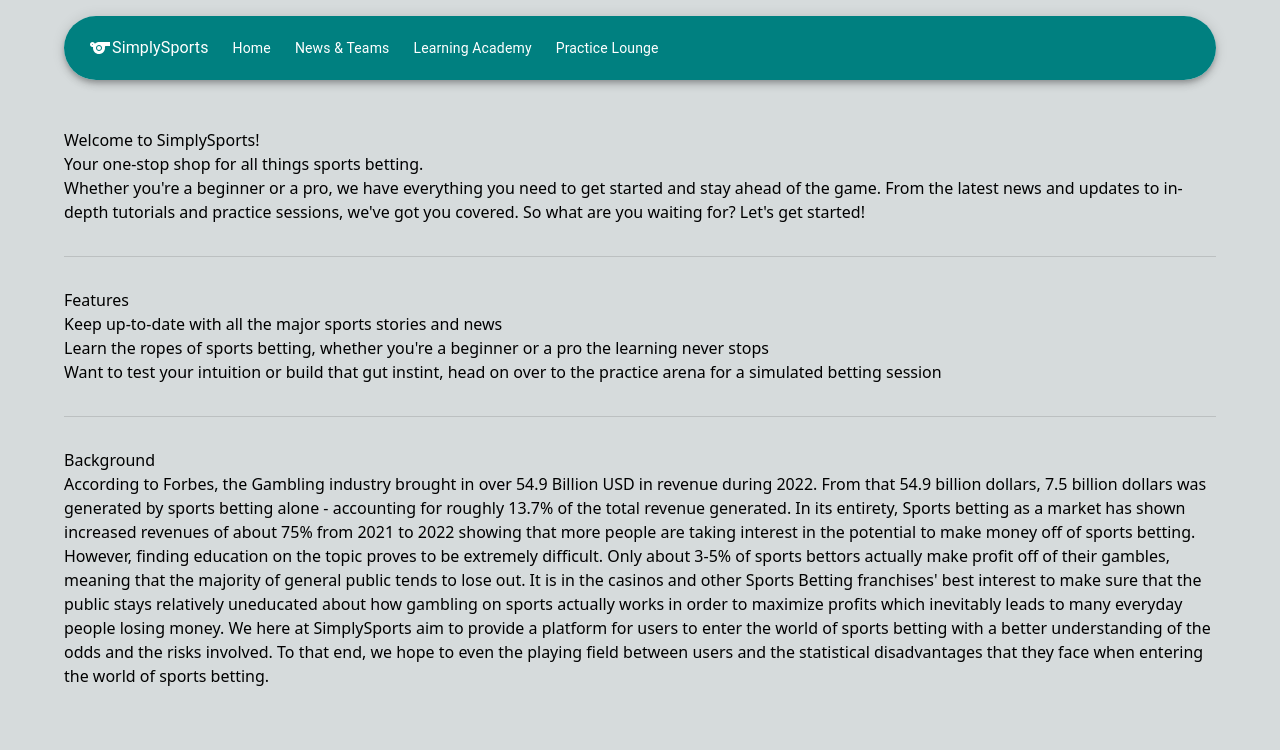
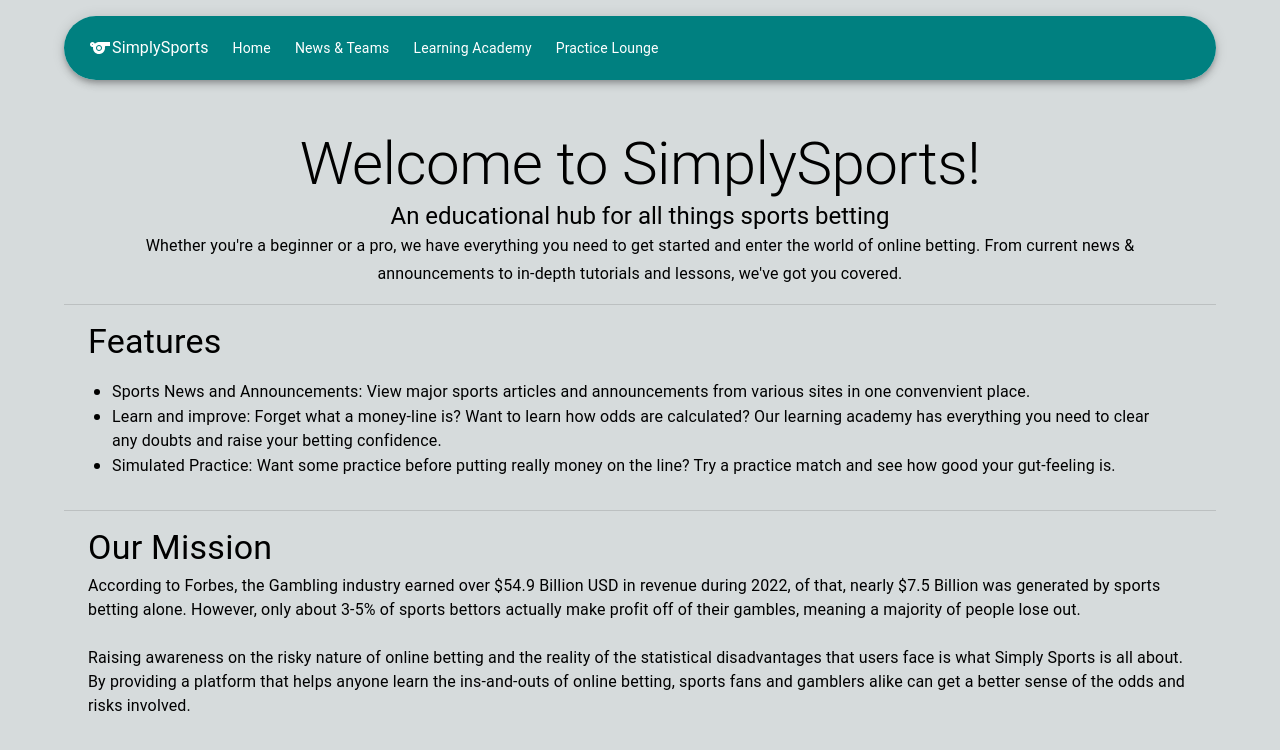
Before and after one commit to ja-perez/simply-sports, a Next.js app: page / in a window 1280 px wide. Shown: the top 750 px of the page. Built offline with nearby package versions, Linux system fonts and the light colour scheme.

Commit message:
Finished basic styling and content updates for home page.

```diff
--- a/src/app/page.tsx
+++ b/src/app/page.tsx
@@ -1,5 +1,5 @@
 import TopBarNav from '@/components/top-bar-nav';
-import { Hero, Features, Background } from '@/components/home';
+import { Hero, Features, Background, AboutUs } from '@/components/home';
 import Container from '@mui/material/Container';
 import Grid from '@mui/material/Grid';
 import Divider from '@mui/material/Divider';
--- a/src/components/home.tsx
+++ b/src/components/home.tsx
@@ -1,38 +1,111 @@
+import Container from '@mui/material/Container'
+import Typography from '@mui/material/Typography'
+
 export function Hero() {
     return (
-        <section>
-            <h2>Welcome to SimplySports!</h2>
-            <h3>Your one-stop shop for all things sports betting.</h3>
-            <section id="hero-text">
-                <p>
-                    Whether you&apos;re a beginner or a pro, we have everything you need to get started and stay ahead of the game.
-                    From the latest news and updates to in-depth tutorials and practice sessions, we&apos;ve got you covered. So what are you waiting for? Let&apos;s get started!
-                </p>
-            </section>
-        </section>
+        <>
+        <Container
+            sx={{
+                display: 'flex',
+                flexDirection: 'column',
+                alignItems: 'center',
+                height: "100%",
+            }}
+            id="hero-container"
+        >
+            <Typography variant="h2" id="hero-title">
+                Welcome to SimplySports!
+                </Typography>
+            <Typography variant="h5" id="hero-subtitle">
+                An educational hub for all things sports betting
+                </Typography>
+
+            {/* <Container sx={{ padding: "15px" }} id="hero-divider-container">
+                <Divider variant="middle" aria-hidden="true" flexItem/>
+            </Container> */}
+
+            <Typography variant="subtitle1" id="hero-content-body" align="center">
+                Whether you&apos;re a beginner or a pro, we have everything you need to get started and enter the world of online betting.
+                From current news & announcements to in-depth tutorials and lessons, we&apos;ve got you covered.
+                </Typography>
+            </Container>
+        </>
     );
 }
 
 export function Features() {
     return (
-        <section>
-            <h2>Features</h2>
-            <section>
-                <ul>
-                    <li>Keep up-to-date with all the major sports stories and news</li>
-                    <li>Learn the ropes of sports betting, whether you&apos;re a beginner or a pro the learning never stops</li>
-                    <li>Want to test your intuition or build that gut instint, head on over to the practice arena for a simulated betting session</li>
+        <>
+        <Container
+            sx={{
+                display: 'flex',
+                flexDirection: 'column',
+                height: "100%",
+            }}
+            id="features-container"
+        >
+            <Typography variant="h4" id="features-title"
+                sx={{
+                    // border: '1px solid black',
+                    // borderRadius: '15px',
+                    // width: 'fit-content',
+                }}
+            >
+                Features
+                </Typography>
+            <Container id="features-list-container">
+                <ul className="list-disc py-4">
+                    <li>
+                        <Typography variant="body1">
+                            Sports News and Announcements: View major sports articles and announcements from various sites in one convenvient place.
+                            </Typography>
+                        </li>
+                    <li>
+                        <Typography variant="body1">
+                            Learn and improve: Forget what a money-line is? Want to learn how odds are calculated? Our learning academy has everything you need to clear any doubts and raise your betting confidence.
+                            </Typography>
+                        </li>
+                    <li>
+                        <Typography variant="body1">
+                            Simulated Practice: Want some practice before putting really money on the line? Try a practice match and see how good your gut-feeling is.
+                            </Typography>
+                        </li>
                     </ul>
-            </section>
-        </section>
+                </Container>
+            </Container>
+        </>
     );
 }
 
 export function Background() {
     return (
-        <section>
-            <h2>Background</h2>
-            <p>
+        <>
+        <Container
+            sx={{
+                display: 'flex',
+                flexDirection: 'column',
+                alignItems: 'left',
+                height: "100%",
+            }}
+        >
+            <Typography variant="h4" id="background-title" sx={{ paddingBottom: "5px"}}>
+                Our Mission
+                </Typography>
+            <Typography variant="body1">
+                According to Forbes, the Gambling industry earned over $54.9 Billion USD in revenue during 2022, of that, nearly $7.5 Billion was generated by sports betting alone.
+                However, only about 3-5% of sports bettors actually make profit off of their gambles, meaning a majority of people lose out.
+                </Typography>
+                <br/>
+            <Typography variant="body1">
+                Raising awareness on the risky nature of online betting and the reality of the statistical disadvantages that users face is what Simply Sports is all about.
+                By providing a platform that helps anyone learn the ins-and-outs of online betting, sports fans and gamblers alike can get a better sense of the odds and risks involved.
+                </Typography>
+            </Container>
+        </>
+    );
+}
+
+{/* <Typography variant="body1" id="background-content">
 According to Forbes, the Gambling industry brought in over 54.9 Billion USD in revenue during 2022.
 From that 54.9 billion dollars, 7.5 billion dollars was generated by sports betting alone - accounting for roughly 13.7% of the total revenue generated.
 
@@ -44,7 +117,26 @@ export function Background() {
 
 We here at SimplySports aim to provide a platform for users to enter the world of sports betting with a better understanding of the odds and the risks involved.
 To that end, we hope to even the playing field between users and the statistical disadvantages that they face when entering the world of sports betting.
-            </p>
-        </section>
-    );
+    </Typography>  */}
+
+export function AboutUs() {
+    return (
+        <>
+        <Container>
+            <Typography variant="h4" id="about-us-title">
+                About Us
+                </Typography>
+            <Typography variant="body1" id="about-us-content">
+                Simply Sports was developed by a group of students from the University of Nevada-Reno, as a demonstration of
+                the skills learned during the web development module of the Techwise program. Weekly check-ins and updates were
+                presented throughout the duration of the project, with a final presentation given to industry professionals after 3 months of development.
+                </Typography>
+            <br/>
+            <Typography variant="body1" id="about-us-content">
+                Techwise is a 12-month software development program ran by Talentsprint and sponsored by Google. A wide range of topics including web development, data structures & algorithms, and more
+                were covered as part of the curriculum with group projects assigned at the end of each module.
+                </Typography>
+        </Container>
+        </>
+    )
 }
```
Lines whose indentation alone changed are shown as unchanged.
